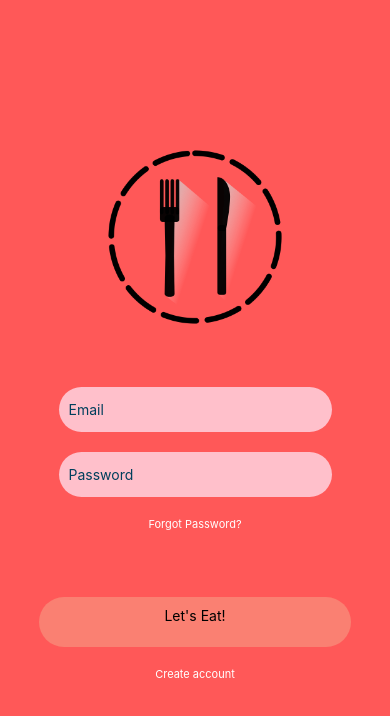
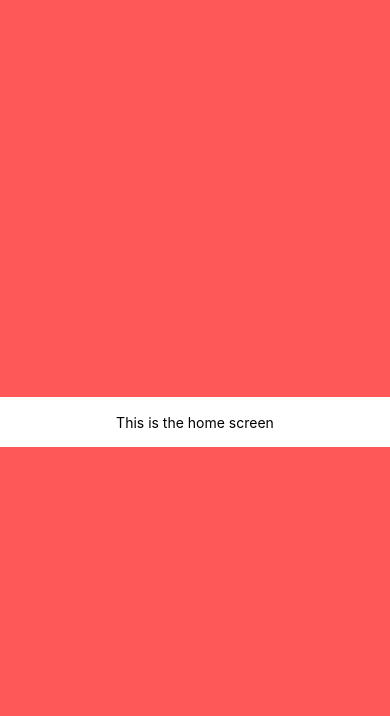
Before and after one commit to Jeromesyl/Team-JerNi, a React Native app: screen / in a window 390 px wide. Shown: the top 716 px of the page. Built offline with nearby package versions, Linux system fonts and the light colour scheme.

Commit message:
added basic home screen

```diff
--- a/App.js
+++ b/App.js
@@ -1,12 +1,9 @@
 import React from "react";
-import WelcomePage from './src/WelcomePage'
-import SignupPage from './src/SignupPage'
+import WelcomePage from "./src/WelcomePage";
+import SignupPage from "./src/SignupPage";
+
+import HomeScreen from "./src/screens/homescreen";
 
 export default function App() {
-
-  return (
-
-    <WelcomePage />
-
-  )
-};
+  return <HomeScreen />;
+}
--- a/package.json
+++ b/package.json
@@ -13,6 +13,7 @@
     "react": "16.13.1",
     "react-dom": "16.13.1",
     "react-native": "https://github.com/expo/react-native/archive/sdk-41.0.0.tar.gz",
+    "react-native-dotenv": "^2.5.5",
     "react-native-web": "~0.13.12"
   },
   "devDependencies": {
--- /dev/null
+++ b/src/screens/HomeScreen.js
@@ -0,0 +1,27 @@
+import React from "react";
+import { StyleSheet, View, Text } from "react-native";
+
+export default function HomeScreen() {
+  return (
+    <View style={styles.background}>
+      <View style={styles.homeButton}>
+        <Text>This is the home screen</Text>
+      </View>
+    </View>
+  );
+}
+
+const styles = StyleSheet.create({
+  background: {
+    flex: 1,
+    justifyContent: "center",
+    backgroundColor: "#FF5858",
+  },
+  homeButton: {
+    backgroundColor: "white",
+    height: 50,
+    width: "100%",
+    alignItems: "center",
+    justifyContent: "center",
+  },
+});
```
Also changed, not shown: api/firebase.js (added, +27 -0 lines), 2 other files (tests, documents, lock files or other folders).
